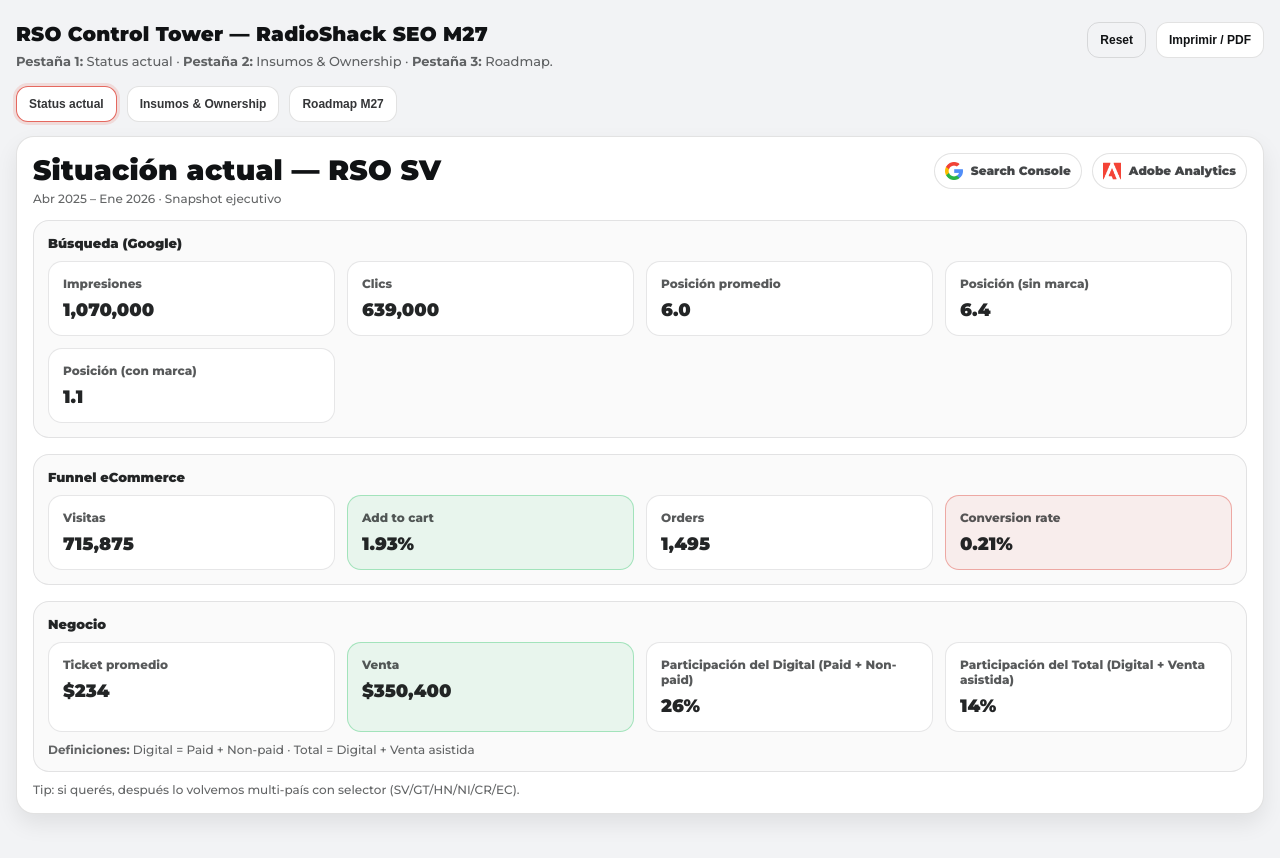
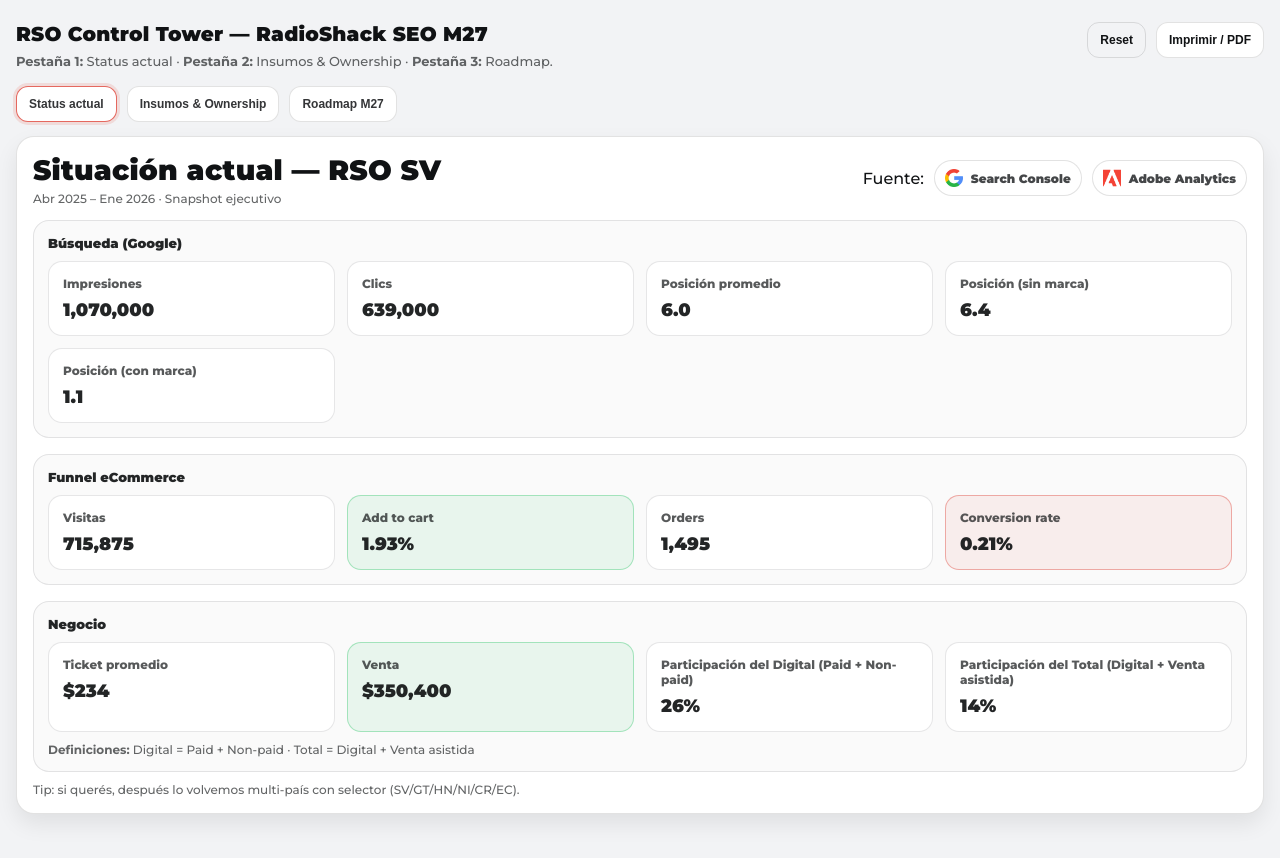
Before and after one commit to haidyduenas/rso-roadmap-M27, a plain HTML site: page index.html in a window 1280 px wide. Drawn offline with Linux system fonts and the light colour scheme.

Commit message:
Update index.html

```diff
--- a/index.html
+++ b/index.html
@@ -51,6 +51,7 @@
             <div class="panelHint">Abr 2025 – Ene 2026 · Snapshot ejecutivo</div>
           </div>
           <div class="sources" title="Definiciones: Digital = Paid + Non-paid · Total = Digital + Venta asistida">
+            <p>Fuente: </p>
             <span class="src">
               <img src="./assets/img/gsc.png" alt="Google Search Console" />
               <span>Search Console</span>
```
